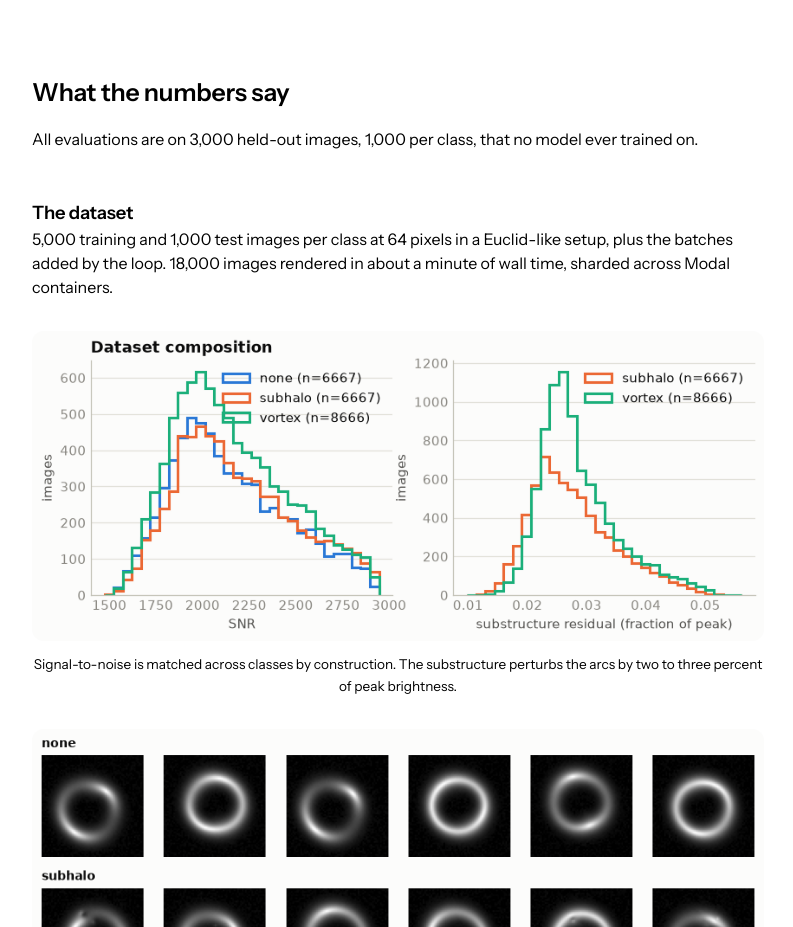
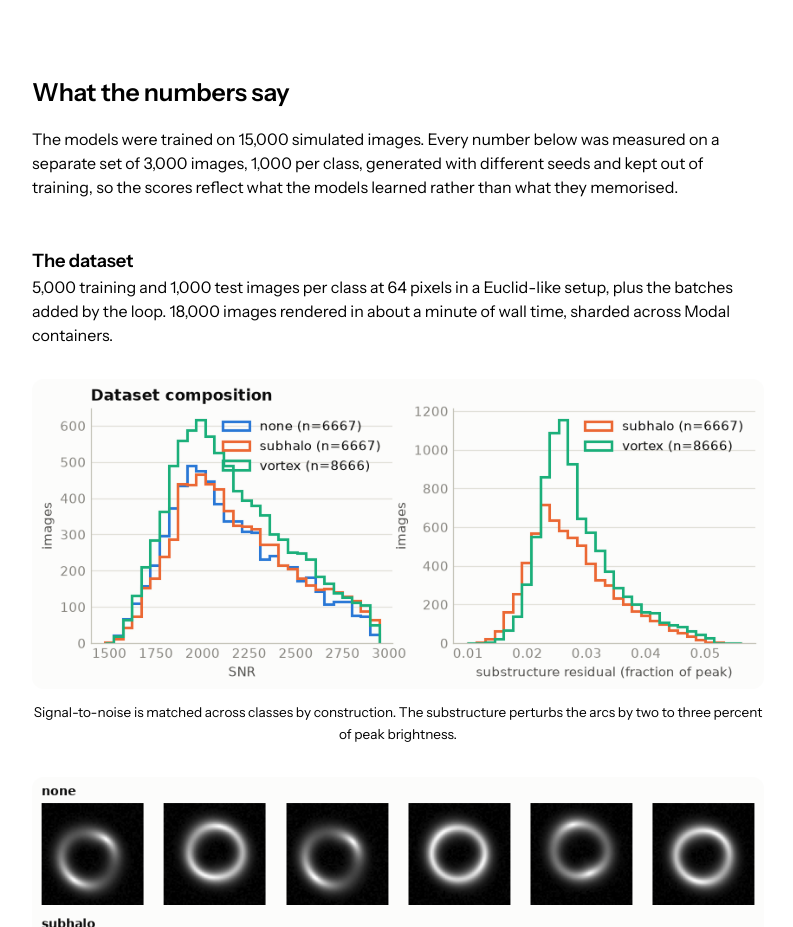
Before and after one commit to amanibobo/dlloop, a Next.js app in the folder site/: page / in a window 1280 px wide. Shown: the part 10340-11267 px from the top of the page, without its empty margins (242-1035 px from the left). Built offline with nearby package versions, Linux system fonts and the light colour scheme; no server answers.

Commit message:
Site: explain the held-out test set in plain words

```diff
--- a/site/app/page.tsx
+++ b/site/app/page.tsx
@@ -232,7 +232,10 @@ export default function Page() {
         {/* ----------------------------------------------------------- results */}
         <Section id="results" kicker="Results" title="What the numbers say">
           <Prose>
-            <p>All evaluations are on 3,000 held-out images, 1,000 per class, that no model ever trained on.</p>
+            <p>
+              The models were trained on 15,000 simulated images. Every number below was measured on a separate set of 3,000 images, 1,000 per
+              class, generated with different seeds and kept out of training, so the scores reflect what the models learned rather than what they memorised.
+            </p>
           </Prose>
 
           <Sub>The dataset</Sub>
```
